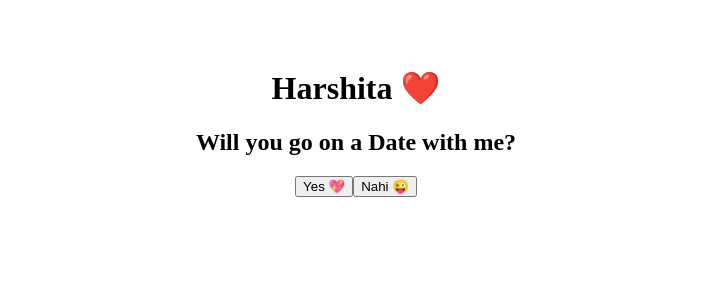
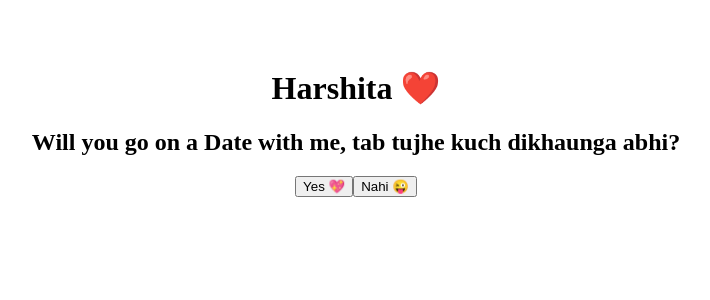
Before and after one commit to viewshashank/harshita-datee, a Next.js app: page / in a window 1280 px wide. Shown: the top 300 px of the page, without its empty margins (284-994 px from the left). Built offline with nearby package versions, Linux system fonts and the light colour scheme.

Commit message:
Update page.js

```diff
--- a/app/page.js
+++ b/app/page.js
@@ -25,7 +25,7 @@ export default function LoveWebsite() {
 
       <div id="question-section">
         <h1>Harshita ❤️</h1>
-        <h2>Will you go on a Date with me?</h2>
+        <h2>Will you go on a Date with me, tab tujhe kuch dikhaunga abhi?</h2>
 
         <button onClick={showLoveMessage}>
           Yes 💖
```
